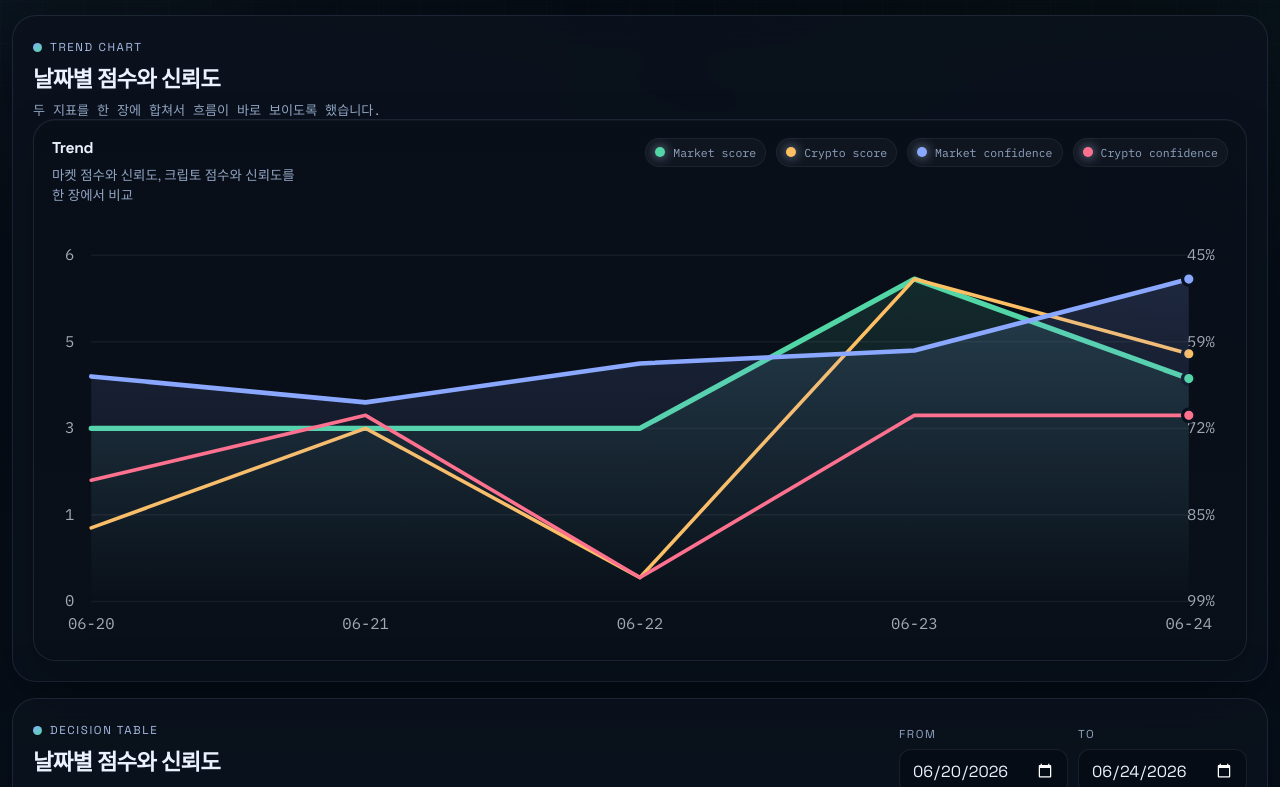
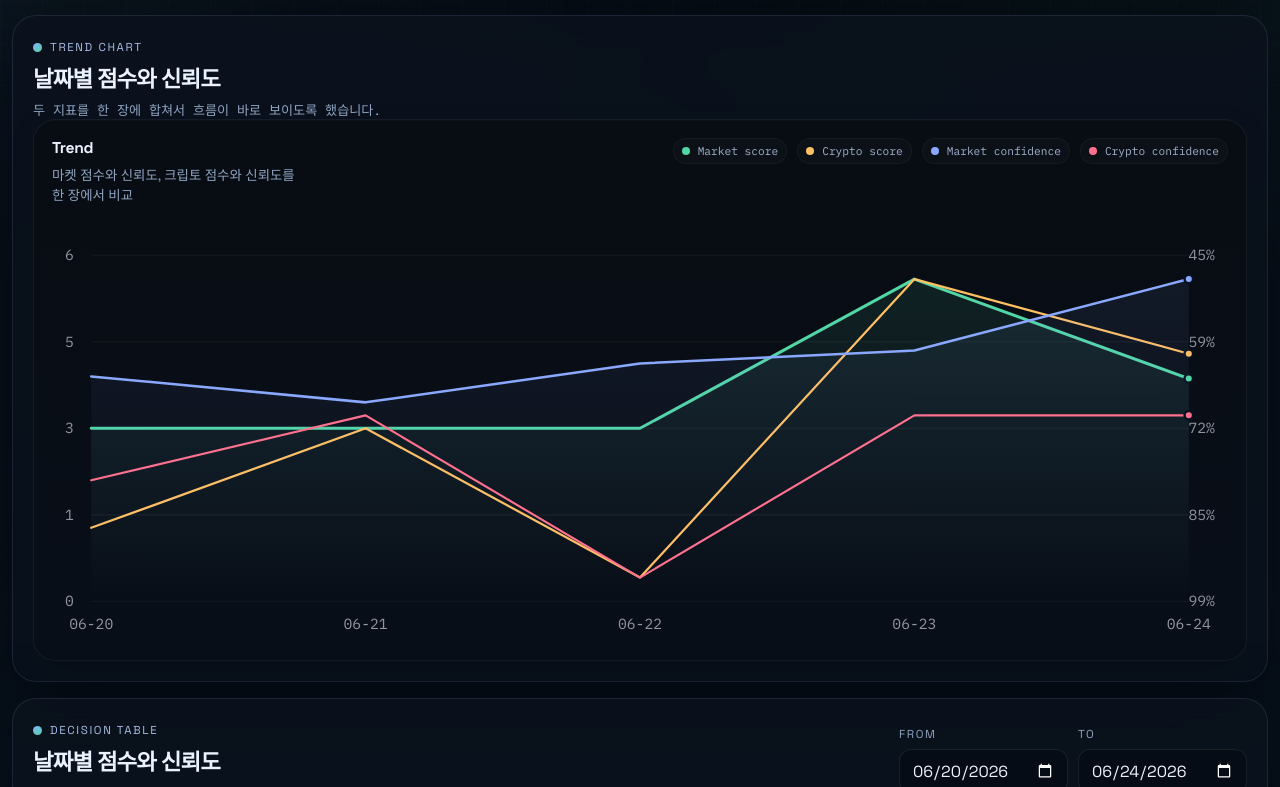
Before and after one commit to tioon/market-monitor-dashboard, a React (Vite) app: page / in a window 1280 px wide. Shown: the part 713-1500 px from the top of the page. Built offline with nearby package versions, Linux system fonts and the light colour scheme.

Commit message:
Thin chart lines for HTS feel

```diff
--- a/src/App.jsx
+++ b/src/App.jsx
@@ -291,11 +291,11 @@ function FancyChart({
                 d={geom.path}
                 fill="none"
                 stroke={item.color}
-                strokeWidth={item.strokeWidth || 2.2}
+                strokeWidth={item.strokeWidth || 1.45}
                 strokeLinejoin="round"
                 strokeLinecap="round"
               />
-              {lastPoint ? <circle cx={lastPoint.x} cy={lastPoint.y} r="3.8" fill={item.color} stroke="#08111d" strokeWidth="2" /> : null}
+              {lastPoint ? <circle cx={lastPoint.x} cy={lastPoint.y} r="2.6" fill={item.color} stroke="#08111d" strokeWidth="1.5" /> : null}
             </g>
           );
         })}
@@ -642,7 +642,7 @@ function Simulator({ marketProject, cryptoProject }) {
               labels: projectionLabels,
               axis: 'left',
               area: false,
-              strokeWidth: 1.4,
+              strokeWidth: 1.1,
             },
             ...(selectedAssets.market
               ? [{
@@ -652,7 +652,7 @@ function Simulator({ marketProject, cryptoProject }) {
                   labels: projectionLabels,
                   axis: 'left',
                   area: false,
-                  strokeWidth: 2.1,
+                  strokeWidth: 1.35,
                 }]
               : []),
             ...(selectedAssets.crypto
@@ -663,7 +663,7 @@ function Simulator({ marketProject, cryptoProject }) {
                   labels: projectionLabels,
                   axis: 'left',
                   area: false,
-                  strokeWidth: 2.1,
+                  strokeWidth: 1.35,
                 }]
               : []),
             {
@@ -674,7 +674,7 @@ function Simulator({ marketProject, cryptoProject }) {
               axis: 'left',
               area: true,
               areaOpacity: 0.12,
-              strokeWidth: 2.8,
+              strokeWidth: 1.6,
             },
           ]}
           formatValue={(value) => compactCurrency(value)}
@@ -796,10 +796,10 @@ function App() {
           title="Trend"
           subtitle="마켓 점수와 신뢰도, 크립토 점수와 신뢰도를 한 장에서 비교"
           series={[
-            { name: 'Market score', color: '#52d6a6', values: trendScore.market, labels: trendLabels, axis: 'left', area: true, strokeWidth: 3.2 },
-            { name: 'Crypto score', color: '#ffbf63', values: trendScore.crypto, labels: trendLabels, axis: 'left', area: false, strokeWidth: 2.2 },
-            { name: 'Market confidence', color: '#8aa8ff', values: trendConfidence.market, labels: trendLabels, axis: 'right', area: true, areaOpacity: 0.16, strokeWidth: 2.8 },
-            { name: 'Crypto confidence', color: '#ff718f', values: trendConfidence.crypto, labels: trendLabels, axis: 'right', area: false, strokeWidth: 2.2 },
+            { name: 'Market score', color: '#52d6a6', values: trendScore.market, labels: trendLabels, axis: 'left', area: true, areaOpacity: 0.1, strokeWidth: 1.8 },
+            { name: 'Crypto score', color: '#ffbf63', values: trendScore.crypto, labels: trendLabels, axis: 'left', area: false, strokeWidth: 1.35 },
+            { name: 'Market confidence', color: '#8aa8ff', values: trendConfidence.market, labels: trendLabels, axis: 'right', area: true, areaOpacity: 0.08, strokeWidth: 1.55 },
+            { name: 'Crypto confidence', color: '#ff718f', values: trendConfidence.crypto, labels: trendLabels, axis: 'right', area: false, strokeWidth: 1.3 },
           ]}
           formatValue={(value) => `${Math.round(value)}`}
           formatValueRight={(value) => `${Math.round(value)}%`}
--- a/src/styles.css
+++ b/src/styles.css
@@ -181,12 +181,12 @@ button {
   border-radius: 22px;
   padding: 18px 18px 14px;
   background:
-    linear-gradient(180deg, rgba(9, 15, 24, 0.96), rgba(10, 16, 26, 0.92)),
-    radial-gradient(circle at top right, rgba(135, 174, 254, 0.08), transparent 32%);
-  border: 1px solid rgba(164, 188, 233, 0.12);
+    linear-gradient(180deg, rgba(8, 13, 20, 0.98), rgba(9, 15, 24, 0.94)),
+    radial-gradient(circle at top right, rgba(135, 174, 254, 0.05), transparent 34%);
+  border: 1px solid rgba(164, 188, 233, 0.08);
   box-shadow:
-    inset 0 1px 0 rgba(255, 255, 255, 0.03),
-    0 18px 48px rgba(0, 0, 0, 0.18);
+    inset 0 1px 0 rgba(255, 255, 255, 0.025),
+    0 12px 30px rgba(0, 0, 0, 0.12);
 }
 
 .chart-head {
@@ -220,21 +220,21 @@ button {
   display: inline-flex;
   align-items: center;
   gap: 8px;
-  color: var(--muted);
+  color: #a1b2cd;
   font-family: 'IBM Plex Mono', monospace;
-  font-size: 0.72rem;
-  padding: 6px 9px;
+  font-size: 0.7rem;
+  padding: 5px 8px;
   border-radius: 999px;
-  background: rgba(255, 255, 255, 0.03);
-  border: 1px solid rgba(255, 255, 255, 0.05);
+  background: rgba(255, 255, 255, 0.02);
+  border: 1px solid rgba(255, 255, 255, 0.035);
 }
 
 .chart-legend i {
-  width: 10px;
-  height: 10px;
+  width: 8px;
+  height: 8px;
   border-radius: 999px;
   display: inline-block;
-  box-shadow: 0 0 12px currentColor;
+  box-shadow: none;
 }
 
 .line-chart {
@@ -245,14 +245,14 @@ button {
 }
 
 .chart-line-grid {
-  stroke: rgba(255, 255, 255, 0.05);
+  stroke: rgba(255, 255, 255, 0.035);
   stroke-width: 1;
 }
 
 .chart-label,
 .chart-rail {
-  fill: rgba(235, 242, 255, 0.68);
-  font-size: 9.5px;
+  fill: rgba(235, 242, 255, 0.6);
+  font-size: 9px;
   font-family: 'IBM Plex Mono', monospace;
 }
 
@@ -274,8 +274,8 @@ button {
 .calc-box > div {
   padding: 14px 16px;
   border-radius: 16px;
-  background: rgba(255, 255, 255, 0.03);
-  border: 1px solid rgba(255, 255, 255, 0.05);
+  background: rgba(255, 255, 255, 0.025);
+  border: 1px solid rgba(255, 255, 255, 0.04);
 }
 
 .calc-box span {
```
Also changed, not shown: src/data/snapshot.json, 5 other files (tests, documents, lock files or other folders).
